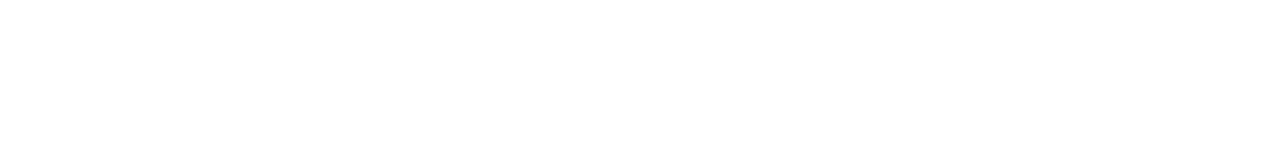
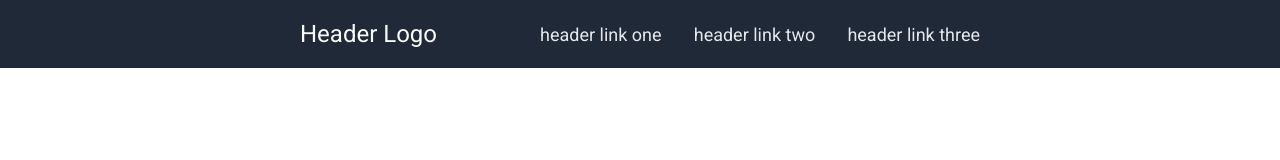
Before and after one commit to timHa91/odin-landing-page, a plain HTML site: page index.html in a window 1280 px wide. Drawn offline with Linux system fonts and the light colour scheme.

Commit message:
Added Header Content Created the HTML Components for the Header and gave it a initial style

```diff
--- a/index.html
+++ b/index.html
@@ -4,9 +4,19 @@
     <meta charset="UTF-8">
     <meta name="viewport" content="width=device-width, initial-scale=1.0">
     <link rel="stylesheet" href="styles.css">
+    <link rel="preconnect" href="https://fonts.googleapis.com">
+<link rel="preconnect" href="https://fonts.gstatic.com" crossorigin>
+<link href="https://fonts.googleapis.com/css2?family=Roboto:ital,wght@0,100;0,300;0,400;0,500;0,700;0,900;1,100;1,300;1,400;1,500;1,700;1,900&display=swap" rel="stylesheet">
     <title>Odin Landing Page</title>
 </head>
 <body>
-
+    <div class="header-container">
+        <div class="header-logo">Header Logo</div>
+            <ul class="header-links">
+                <li><a href="">header link one</a></li>
+                <li><a href="">header link two</a></li>
+                <li><a href="">header link three</a></li>
+            </ul>
+    </div>
 </body>
 </html>
--- a/styles.css
+++ b/styles.css
@@ -0,0 +1,31 @@
+* {
+    font-family: 'Roboto', sans-serif;
+    margin: 0;
+    padding: 0;
+}
+
+.header-container {
+    display: flex;
+    background-color: #1F2937;
+    justify-content: space-between;
+    padding: 20px 300px;
+    align-items: center;
+}
+
+.header-logo {
+    font-size: 24px;
+    color: #F9FAF8;
+}
+
+.header-links {
+    display: flex;
+    list-style-type: none;
+    justify-content: space-between;
+    width: 440px;
+    font-size: 18px;
+}
+
+.header-links a {
+    text-decoration: none;
+    color: #E5E7EB;
+}
```
